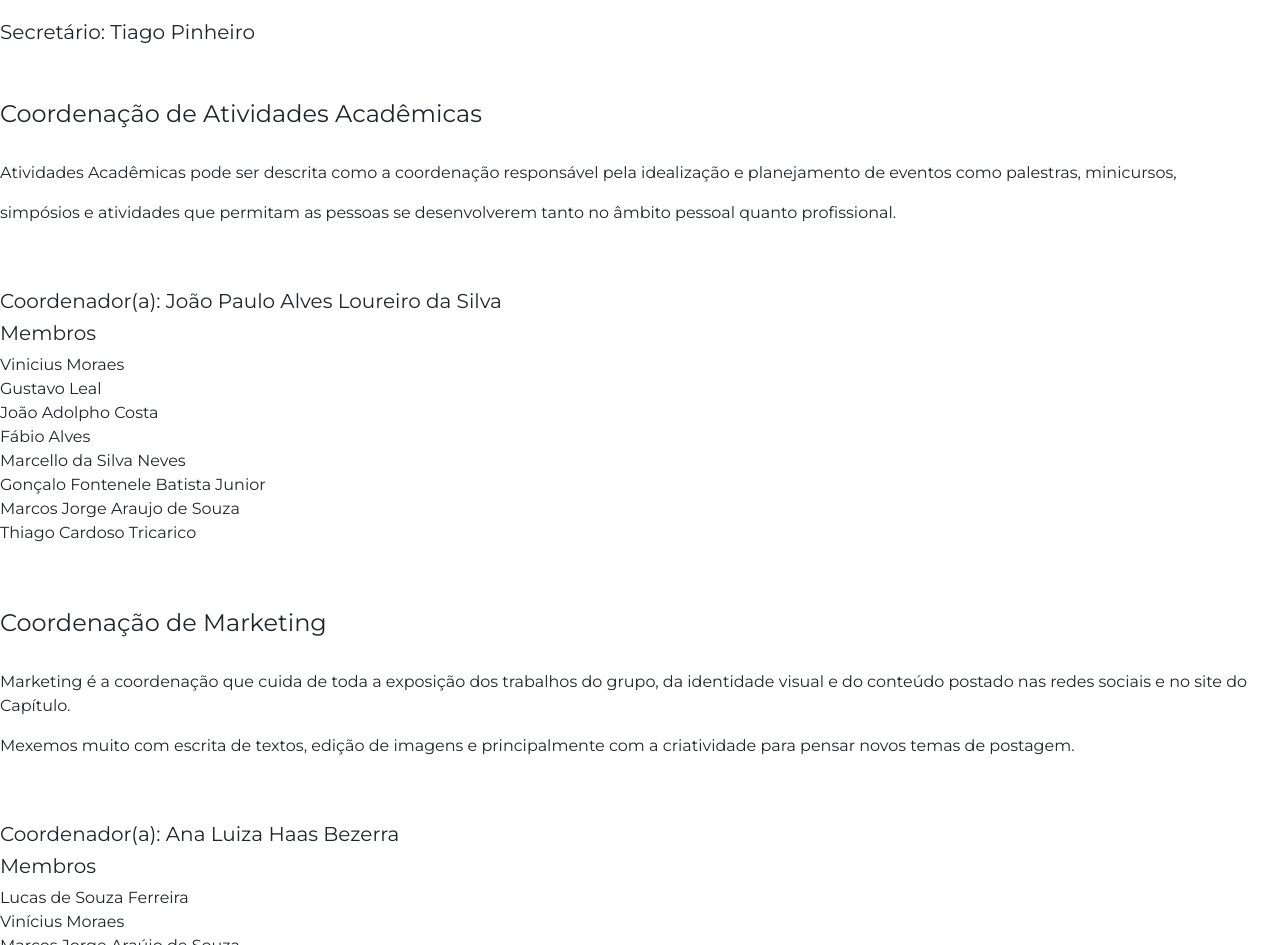
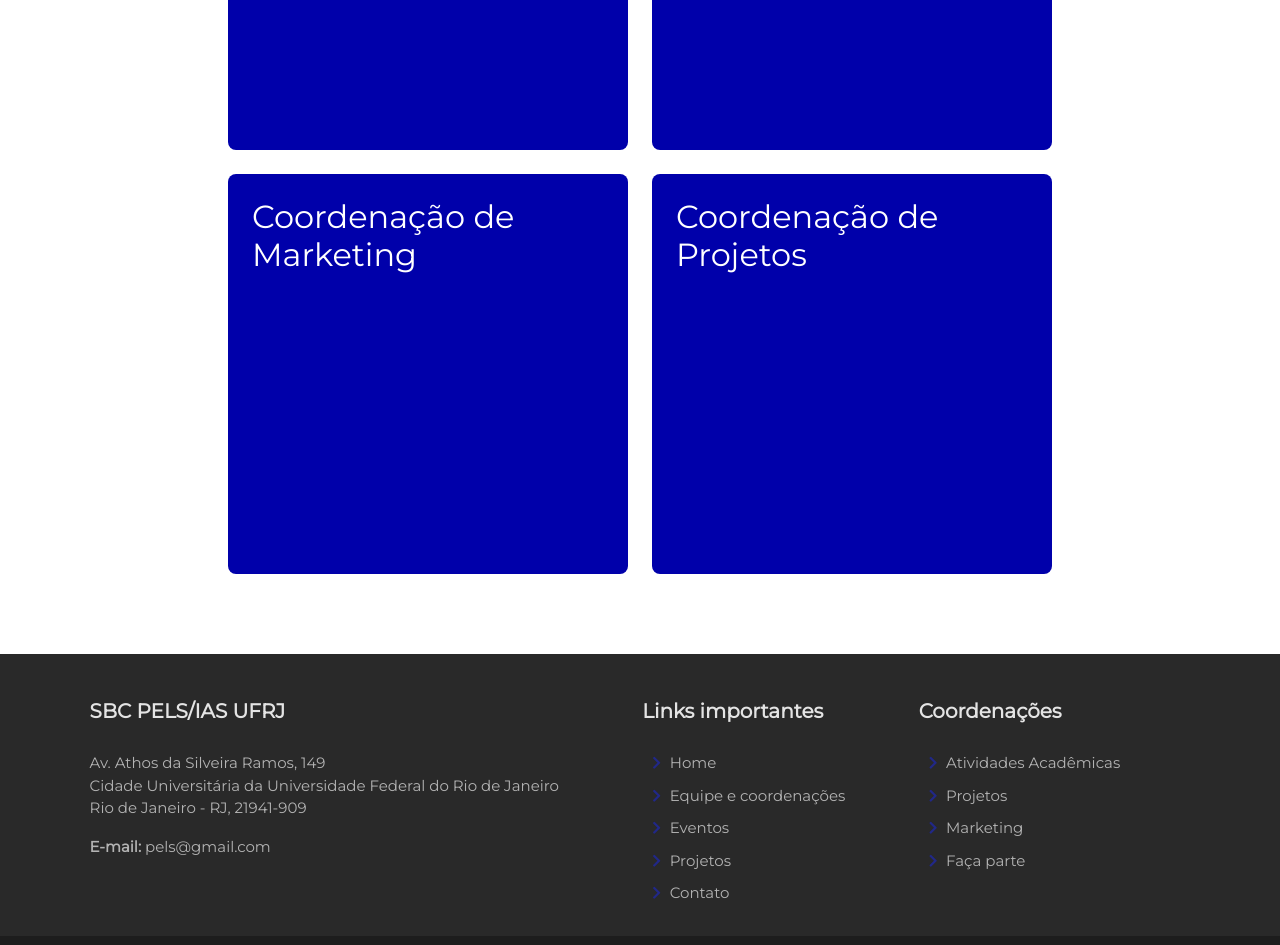
Before and after one commit to pelsias-ufrj/pelsias-ufrj.github.io, a website: page public/Membros.html in a window 1280 px wide. Shown: the part 776-1721 px from the top of the page. Drawn offline with nearby package versions, Linux system fonts and the light colour scheme.

Commit message:
creation of the team page

```diff
--- a/public/Membros.html
+++ b/public/Membros.html
@@ -21,69 +21,42 @@
   <body>
     <div id="header"></div>
     <img class="img-fluid" width="100%" height="400px" alt="PELS" src ="/images/Equipe.png">
-    <br>
-    <br>
-    <h3 class="">Estrutura da Equipe</h3><br><br>
-    <p class="">
-      O Capítulo é formado por coordenações e a diretoria. Na base da estrutura do grupo, as coordenações tem o papel
-    </p>
-    <p class="">
-      de fazer as atividades gerais do Capítulo como: executar os projetos, organizar eventos, planejar postagens e etc.
-    </p>
-    <br>
-    <h4 class="">Diretoria</h4><br>
-    <h5 class="">Chair: Laís Ferreira Crispino Proença</h5><br>
-    <h5 class="">Vice-Chair: Laís Ferreira Crispino Proença (Interino)</h5><br>
-    <h5 class="">Tesoureiro: Luiz Felipe Corrêa de Sá Santos Ribeiro</h5><br>
-    <h5 class="">Secretário: Tiago Pinheiro</h5><br>
-    <br>
-    <h4 class="">Coordenação de Atividades Acadêmicas</h4><br>
-    <p class="">Atividades Acadêmicas pode ser descrita como a coordenação responsável pela idealização e planejamento de eventos como palestras, minicursos,
 
-    </p>
-    <p class="">
-      simpósios e atividades que permitam as pessoas se desenvolverem tanto no âmbito pessoal quanto profissional.
-    </p>
-    <br>
-    <br>
-    <h5  class="">Coordenador(a): João Paulo Alves Loureiro da Silva</h5>
-    <h5  class="">Membros</h5>
-    <p class="">Vinicius Moraes<br>
-            Gustavo Leal<br>
-            João Adolpho Costa<br>
-            Fábio Alves<br>
-            Marcello da Silva Neves<br>
-            Gonçalo Fontenele Batista Junior<br>
-            Marcos Jorge Araujo de Souza<br>
-            Thiago Cardoso Tricarico<br>
-    </p>
-    <br>
-    <br>
-    <h4 class="">Coordenação de Marketing</h4><br>
-    <p class="">Marketing é a coordenação que cuida de toda a exposição dos trabalhos do grupo, da identidade visual e do conteúdo postado nas redes sociais e no site do Capítulo.</p>
-    <p class="">Mexemos muito com escrita de textos, edição de imagens e principalmente com a criatividade para pensar novos temas de postagem.</p><br>
-    <br>
-    <h5  class="">Coordenador(a): Ana Luiza Haas Bezerra</h5>
-    <h5  class="">Membros</h5>
-    <p class="">Lucas de Souza Ferreira<br>
-            Vinícius Moraes<br>
-            Marcos Jorge Araújo de Souza<br>
-            Taisa Sabino<br>
-    </p>
-    <br>
-    <br>
-    <h4 class="">Coordenação de Projetos</h4><br>
-    <p class="">Projetos tem como objetivo promover atividades com tecnologia associada à eletrônica de potência e que tenham cunho de aplicação </p>
-    <p class="">industrial com temas atrelados à sustentabilidade e à eficiência energética.Essa coordenação participa de concursos vinculados aos temas citados.</p><br>
-    <br>
-    <h5  class="">Coordenador(a): André Guilherme Peixoto Alves</h5>
-    <h5  class="">Membros</h5>
-    <p class="">Matheus Soares<br>
-      Phelipe Francesco<br>
-      Lucas de Souza Ferreira<br>
-      Janito Ramos<br>
-      Gleydson Neves<br>
-      Matheus Moraes</p>
+    <div class="members-container">
+      <h1>Estrutura da Equipe</h1>
+      <p>O Capítulo é formado por coordenações e a diretoria. Na base da estrutura do grupo, as coordenações tem o papel de fazer as atividades gerais do Capítulo como: executar os projetos, organizar eventos, planejar postagens e etc.</p>
+
+      <div class="groups-container">
+        <a href="Diretoria.html">
+          <div>
+            <h2>Diretoria</h2>
+            <p>Resumo de Diretoria</p>
+          </div>
+        </a>
+
+        <a href="atividades_academicas.html">
+          <div>
+            <h2>Coordenação de Atividades Acadêmicas</h2>
+            <p>Atividades Acadêmicas pode ser descrita como a coordenação responsável pela idealização e planejamento de eventos como palestras, minicursos, simpósios e atividades que permitam as pessoas se desenvolverem tanto no âmbito pessoal quanto profissional.</p>
+          </div>
+        </a>
+
+        <a href="Marketing.html">
+          <div>
+            <h2>Coordenação de Marketing</h2>
+            <p>Marketing é a coordenação que cuida de toda a exposição dos trabalhos do grupo, da identidade visual e do conteúdo postado nas redes sociais e no site do Capítulo. Mexemos muito com escrita de textos, edição de imagens e principalmente com a criatividade para pensar novos temas de postagem.</p>
+          </div>
+        </a>
+
+        <a href="Projetos.html">
+          <div>
+            <h2>Coordenação de Projetos</h2>
+            <p>Projetos tem como objetivo promover atividades com tecnologia associada à eletrônica de potência e que tenham cunho de aplicação industrial com temas atrelados à sustentabilidade e à eficiência energética.Essa coordenação participa de concursos vinculados aos temas citados.</p>
+          </div>
+        </a>
+      </div>
+    </div>
+
     <div id="footer"></div>
   </body>
 </html>
--- a/public/css/membros.css
+++ b/public/css/membros.css
@@ -1,3 +1,55 @@
 body{
     font-family: 'Montserrat'!important;
 }
+
+.members-container {
+    width: 100%;
+    max-width: 1180px;
+    padding: 0 30px;
+    margin: 32px auto;
+}
+
+.groups-container {
+    display: grid;
+    grid-template-columns: 1fr 1fr;
+    grid-gap: 24px;
+    padding-top: 24px;
+    margin: 0 auto;
+    width: 100%;
+    max-width: 824px;
+}
+
+.groups-container a {
+    color: #000;
+    background: #00A;
+    padding: 24px;
+    border-radius: 8px;
+    border: 0;
+    height: 400px;
+    width: 400px;
+    text-decoration: none;
+}
+
+.groups-container a:hover {
+    color: #000;
+    background: #00F;
+    text-decoration: none;
+}
+
+.groups-container a div {
+    display: flex;
+    flex-direction: column;
+}
+
+.groups-container a div h2 {
+    color: #FFF;
+    align-self: center;
+}
+
+.groups-container a div p {
+    display: none;
+}
+
+.groups-container a:hover div p {
+    display: block;
+}
```
Also changed, not shown: public/Blog.html (+1 -1 lines).
